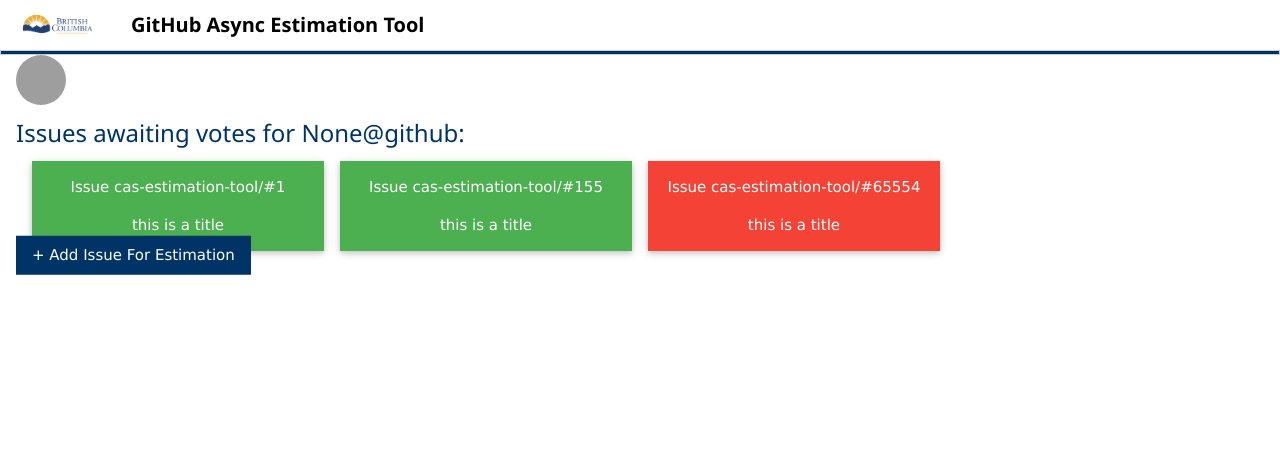
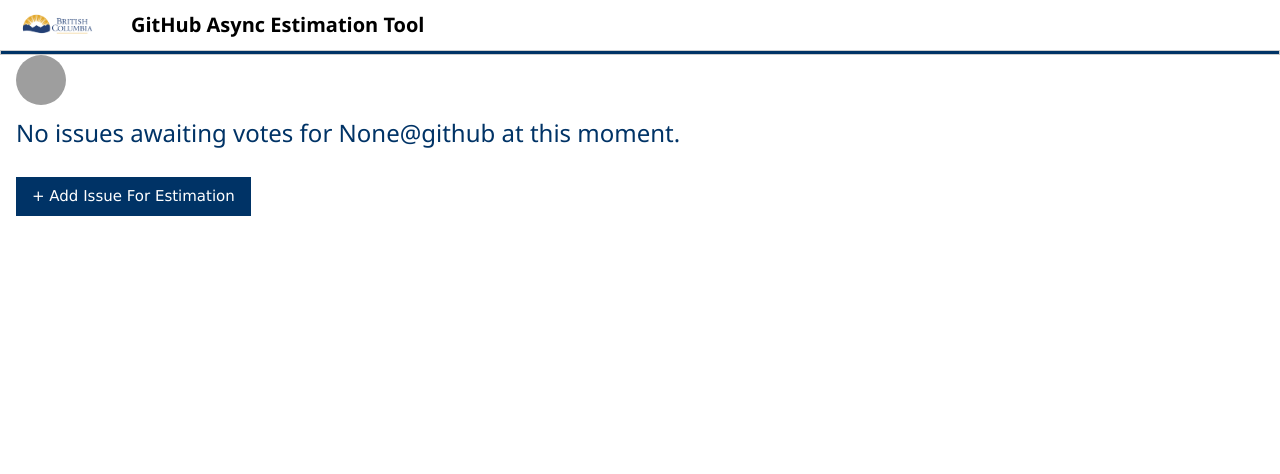
Before and after one commit to bcgov/cas-estimation-tool, a Django app: page /dashboard/ in a window 1280 px wide. Shown: the top 474 px of the page. Run offline with Django 5.2, Linux system fonts and the light colour scheme; grey boxes are pictures that could not be loaded.

Commit message:
chore:added functioality in dashboard

```diff
--- a/estimation/app/templates/dashboard.html
+++ b/estimation/app/templates/dashboard.html
@@ -3,7 +3,6 @@
 {% load static %}
 
 {% block title %} GitHub Async Estimation Tool {% endblock %}
-
 
 {% block content %}
     <div class="w3-display-container" style="min-height: 400px;">
@@ -15,32 +14,43 @@
                         class="w3-circle"
                         style="width: 50px; height: 50px; border-radius: 50%"
                 />
-      <h3>Issues awaiting votes for {{ user.handle }}@github:</h3>
+                <!-- Dynamically update the heading based on the presence of estimation sessions -->
+                <h3>
+                    {% if estimation_sessions %}
+                        Issues awaiting votes for {{ user.handle }}@github:
+                    {% else %}
+                        No issues awaiting votes for {{ user.handle }}@github at this moment.
+                    {% endif %}
+                </h3>
             </div>
         </div>
-  <div class="w3-row">
-    <div class="w3-col">
-      <a class="w3-button w3-display-left w3-theme" href={% url "select_issue" %}>
-        + Add Issue For Estimation
-      </a>
-    </div>
-  </div>
+
+            <!-- Display estimation sessions if available -->
             <div class="w3-row w3-row-padding">
                 {% for estimation_session in estimation_sessions %}
                     <div class="w3-col s6 m4 l3">
                         <div
-        class="w3-card-2 {% if estimation_session.is_open %} w3-green{% else %} w3-red{% endif %}"
+                                class="w3-card-2 {% if estimation_session.is_open %} w3-green{% else %} w3-red{% endif %} w3-margin-bottom"
                         >
                             <div class="w3-container w3-center">
                                 <p>
                                     Issue
-            {{estimation_session.issue.repo}}/#{{estimation_session.issue.issue_number}}
+                                    {{ estimation_session.issue.repo }} / #{{ estimation_session.issue.issue_id }}
                                 </p>
-          <p>this is a title</p>
+                                <p>{{ estimation_session.issue.title }}</p>
                             </div>
                         </div>
                     </div>
                 {% endfor %}
             </div>
+
+        <!-- Add Issue For Estimation button in its own row -->
+        <div class="w3-row w3-margin-top">
+            <div class="w3-col">
+                <a class="w3-button w3-theme" href="{% url 'select_issue' %}">
+                    + Add Issue For Estimation
+                </a>
+            </div>
+        </div>
     </div>
 {% endblock %}
--- a/estimation/app/views/base.py
+++ b/estimation/app/views/base.py
@@ -7,8 +7,9 @@ from django.shortcuts import render, redirect
 from estimation import settings
 
 from ..services.github_api import GithubApi
+from django.shortcuts import render, get_object_or_404
 
-from ..models import EstimationSession, GithubIssue, GithubUser
+from ..models import EstimationSession, GithubIssue, GithubUser, Vote
 from ..view_models.dashboard_view_model import DashboardViewModel
 from ..view_models.index_view_model import IndexViewModel
 
@@ -43,33 +44,38 @@ def index(request: HttpRequest):
 
 
 def dashboard(request):
+    # Get user information from the session
     avatar_url = request.session.get("avatar_url")
     github_handle = request.session.get("github_handle")
 
-    sample_estimation_sessions = [
-        EstimationSession(
-            issue=GithubIssue(org="bcgov", repo="cas-estimation-tool", issue_number=1),
-            is_open=True,
-        ),
-        EstimationSession(
-            issue=GithubIssue(
-                org="bcgov", repo="cas-estimation-tool", issue_number=155
-            ),
-            is_open=True,
-        ),
-        EstimationSession(
-            issue=GithubIssue(
-                org="bcgov", repo="cas-estimation-tool", issue_number=65554
-            ),
-            is_open=False,
-        ),
-    ]
+    estimation_sessions = []
 
+    if github_handle:
+        user = get_object_or_404(GithubUser, handle=github_handle)
+
+        votes = Vote.objects.filter(user=user)
+
+        estimation_session_ids = votes.values_list('estimation_session_id', flat=True)
+
+        if estimation_session_ids:
+            estimation_sessions_queryset = (
+                EstimationSession.objects
+                .filter(id__in=estimation_session_ids)
+                .select_related('issue')
+            )
+
+            # Form the estimation sessions list
+            for session in estimation_sessions_queryset:
+                estimation_sessions.append(EstimationSession(
+                    issue=session.issue,
+                    is_open=session.is_open,
+                    final_estimate=session.final_estimate
+                ))
     return render(
         request,
         "dashboard.html",
         DashboardViewModel(
-            estimation_sessions=sample_estimation_sessions,
+            estimation_sessions=estimation_sessions,
             user=GithubUser(handle=github_handle, avatar_url=avatar_url),
         ),
     )
```
Also changed, not shown: estimation/app/migrations/0001_initial.py, estimation/app/migrations/0003_alter_vote_estimation_session_alter_vote_user_and_more.py (added). Lines whose indentation alone changed are shown as unchanged.
